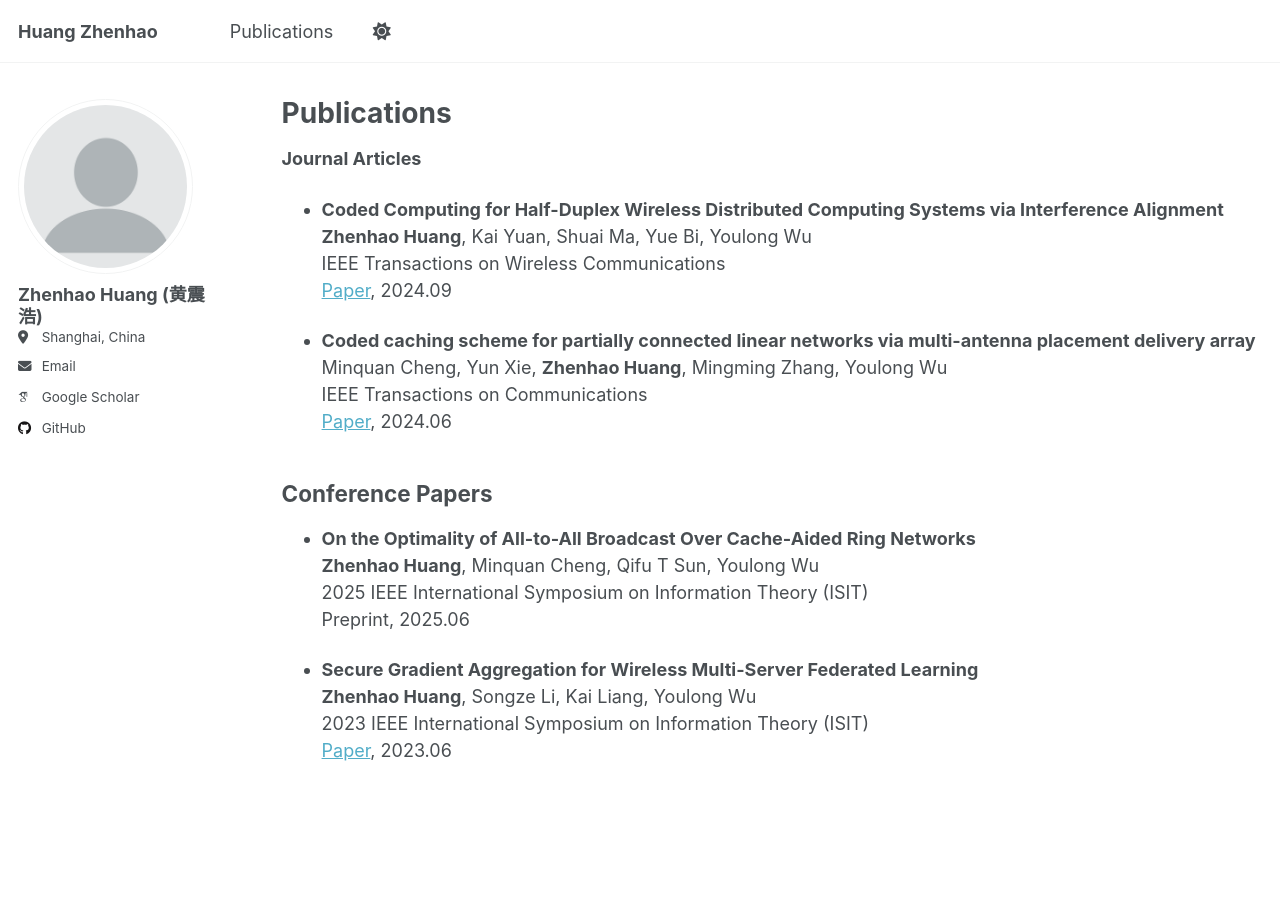
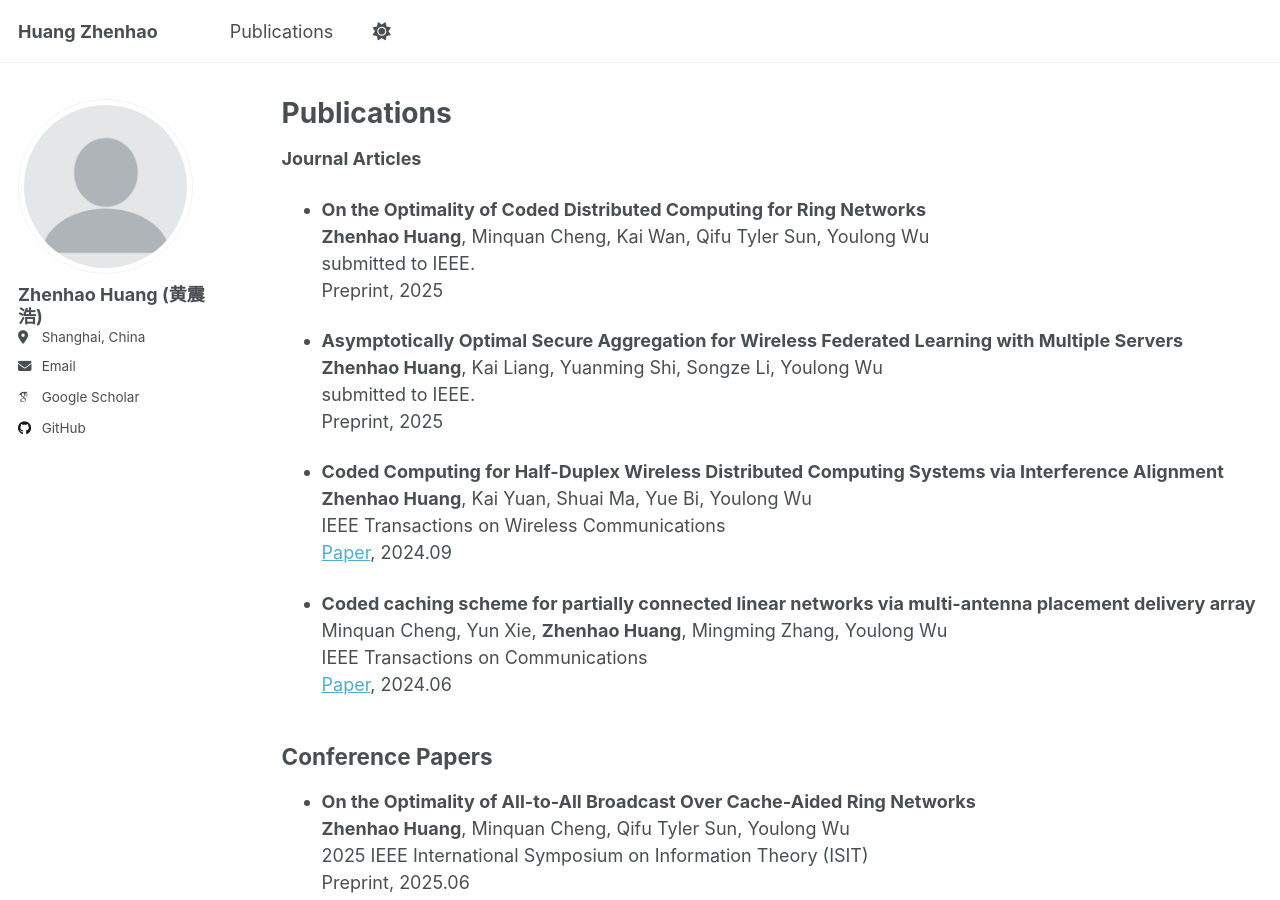
Before and after one commit to yuchen404/yuchen404.github.io, a Jekyll site: the page built from _pages/publications.md, in a window 1280 px wide and 900 px high. Built offline with Jekyll 4.4.1, drawn with Linux system fonts in a browser that asks for light colours; some web fonts are replaced.

Commit message:
edit pub

```diff
--- a/_pages/publications.md
+++ b/_pages/publications.md
@@ -33,6 +33,16 @@ author_profile: true
 {% endif %} -->
 **Journal Articles**
 
+* **On the Optimality of Coded Distributed Computing for  Ring Networks** \
+**Zhenhao Huang**, Minquan Cheng, Kai Wan, Qifu Tyler Sun, Youlong Wu \
+submitted to IEEE. \
+Preprint, 2025
+
+* **Asymptotically Optimal Secure Aggregation for Wireless Federated Learning with Multiple Servers** \
+**Zhenhao Huang**, Kai Liang, Yuanming Shi, Songze Li, Youlong Wu \
+submitted to IEEE. \
+Preprint, 2025
+
 * **Coded Computing for Half-Duplex Wireless Distributed Computing Systems via Interference Alignment** \
 **Zhenhao Huang**, Kai Yuan, Shuai Ma, Yue Bi, Youlong Wu \
 IEEE Transactions on Wireless Communications \
@@ -46,7 +56,7 @@ IEEE Transactions on Communications \
 **Conference Papers**
 ------
 * **On the Optimality of All-to-All Broadcast Over Cache-Aided Ring Networks** \
-**Zhenhao Huang**, Minquan Cheng, Qifu T Sun, Youlong Wu \
+**Zhenhao Huang**, Minquan Cheng, Qifu Tyler Sun, Youlong Wu \
 2025 IEEE International Symposium on Information Theory (ISIT) \
 Preprint, 2025.06
 
```
Also changed, not shown: _pages/about.md (+9 -2 lines).
